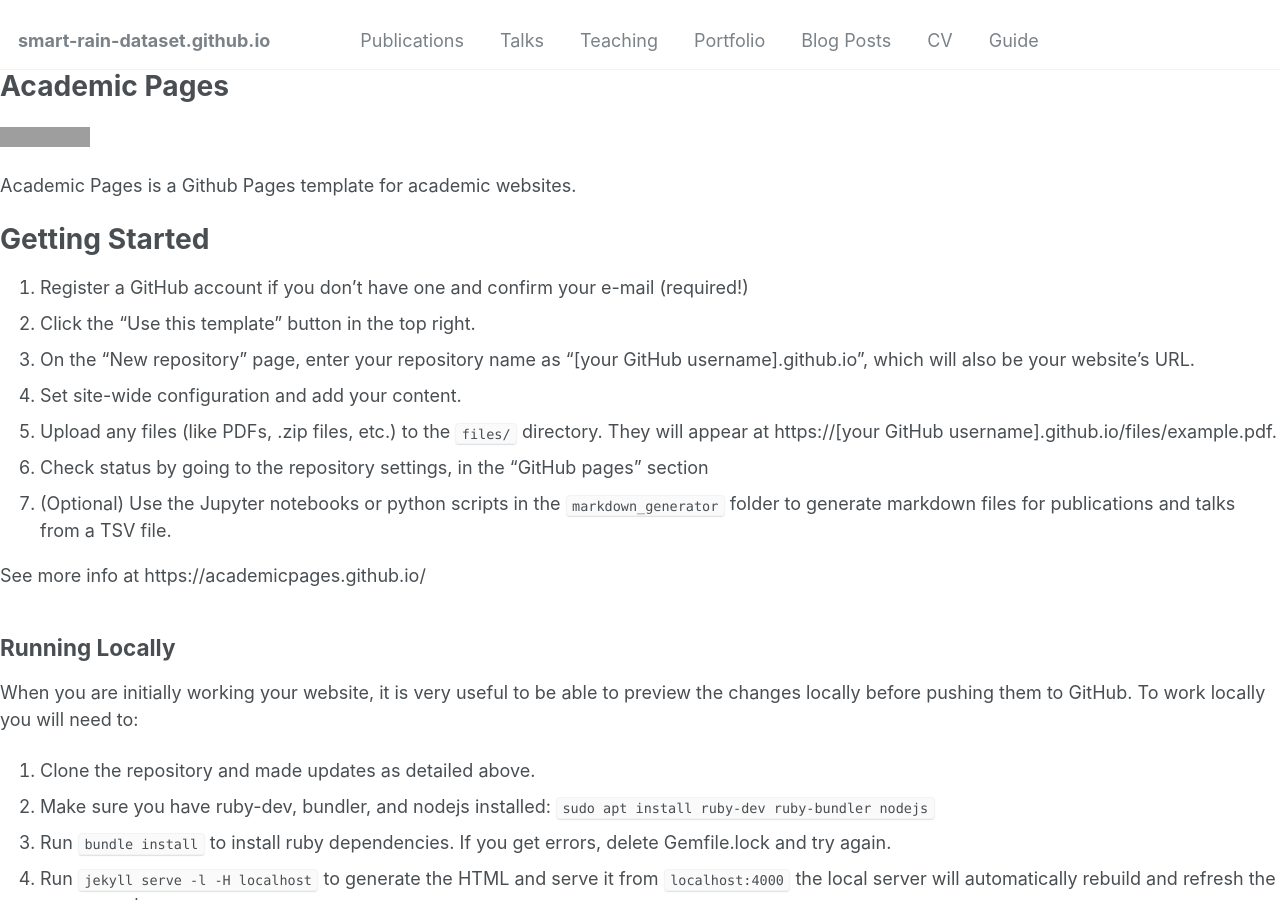
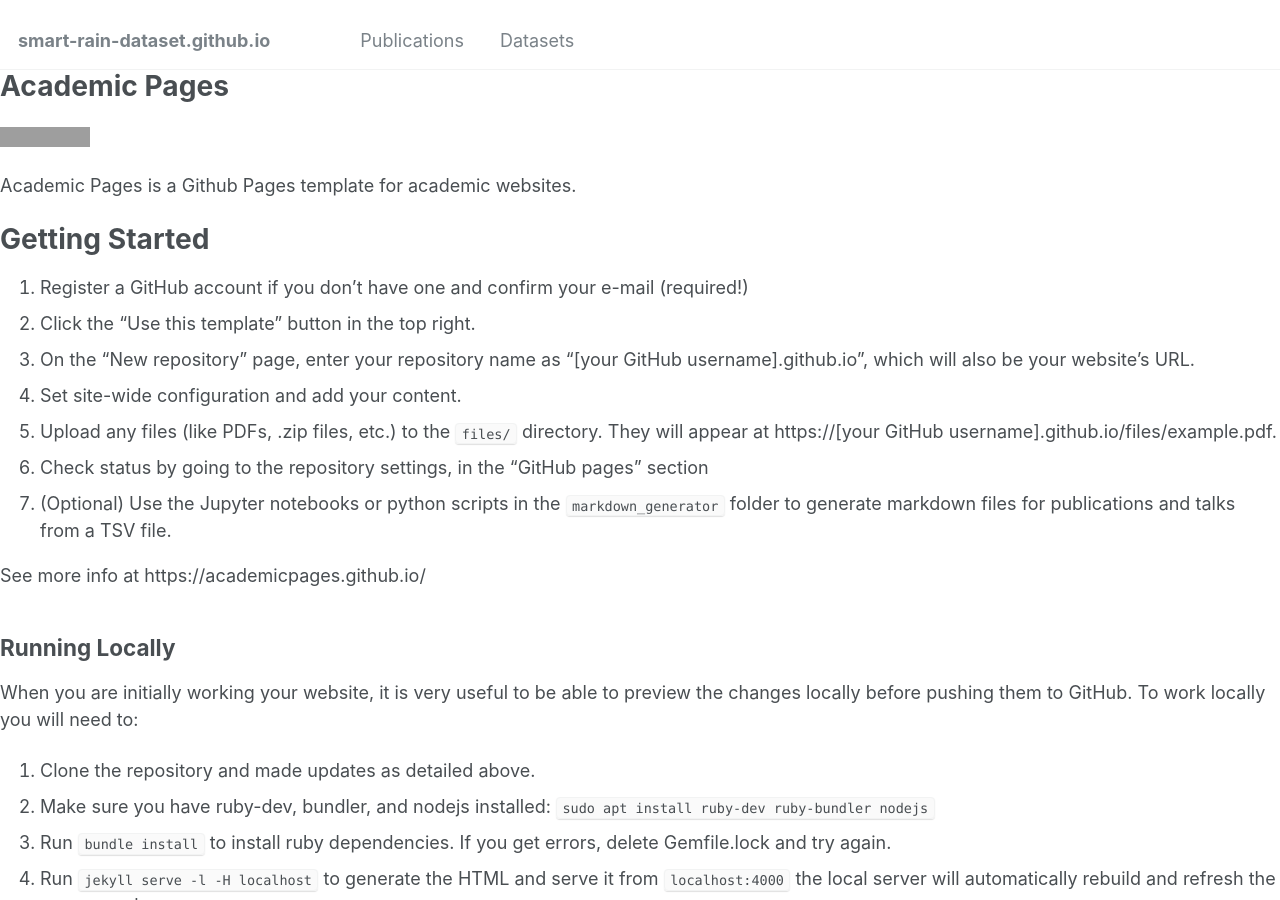
Before and after one commit to smart-rain-dataset/smart-rain-dataset.github.io, a Jekyll site: the page built from README.md, in a window 1280 px wide and 900 px high. Built offline with Jekyll 4.4.1, drawn with Linux system fonts in a browser that asks for light colours; our own code applies the rules of GitHub Pages for plain Markdown files; part of the change alters nothing that is shown; grey boxes are pictures that could not be loaded.

Commit message:
Update navigation.yml

```diff
--- a/_data/navigation.yml
+++ b/_data/navigation.yml
@@ -3,20 +3,20 @@ main:
   - title: "Publications"
     url: /publications/
 
-  - title: "Talks"
-    url: /talks/
+  #- title: "Datasets"
+  #  url: /datasets/
 
-  - title: "Teaching"
-    url: /teaching/
+  #- title: "Teaching"
+  #  url: /teaching/
 
-  - title: "Portfolio"
-    url: /portfolio/
+  #- title: "Portfolio"
+  #  url: /portfolio/
 
-  - title: "Blog Posts"
-    url: /year-archive/
+  #- title: "Blog Posts"
+  #  url: /year-archive/
 
-  - title: "CV"
-    url: /cv/
+  - title: "Datasets"
+    url: /datasets/
 
-  - title: "Guide"
-    url: /markdown/
+  #- title: "Guide"
+  #  url: /markdown/
```
